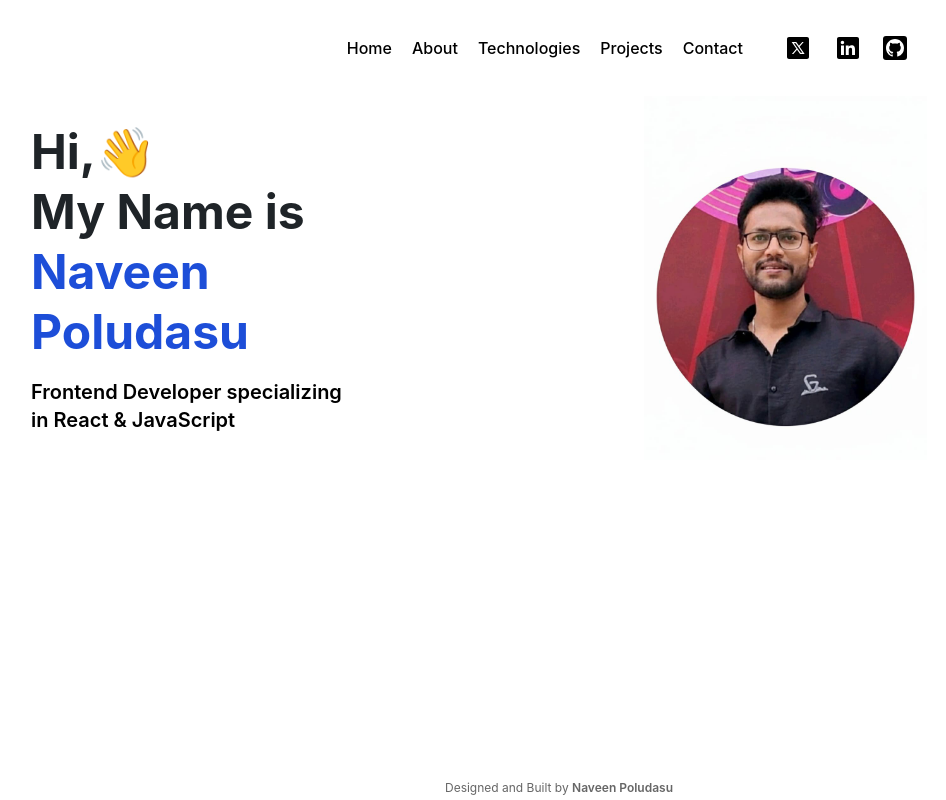
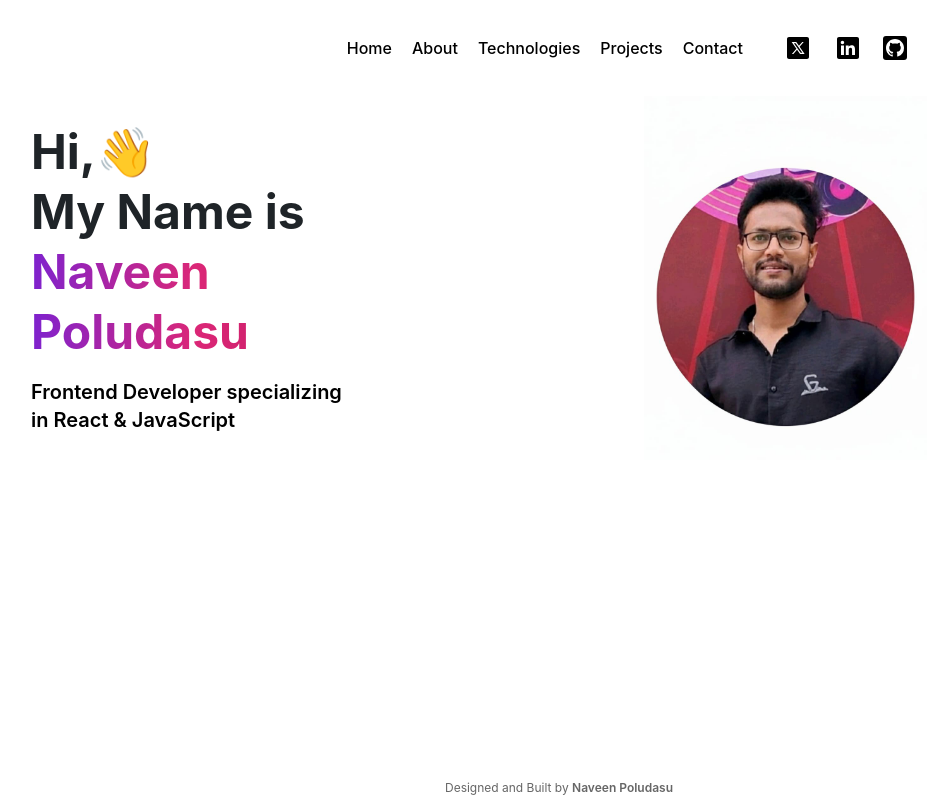
Before and after one commit to npoludasu/react-portfolio-website, a React (Create React App) app: page / in a window 1280 px wide. Shown: the whole page, without its empty margins (161-1107 px from the left). Built offline with nearby package versions, Linux system fonts and the light colour scheme.

Commit message:
Update: Home page profile name styling

```diff
--- a/src/pages/Home.js
+++ b/src/pages/Home.js
@@ -72,8 +72,9 @@ function Home() {
         <h1
           ref={nameTextRef}
           className="text-2xl
+          bg-gradient-to-r from-purple-700 via-pink-600 to-pink-700
+          bg-clip-text text-transparent
           leading-tight
-          text-blue-700
           md:text-4xl xl:text-5xl xl:leading-tight font-bold"
         >
           {name}
```
